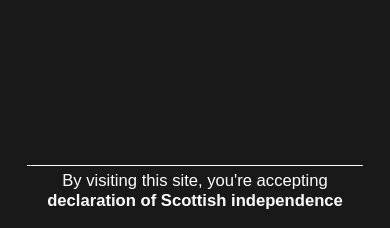
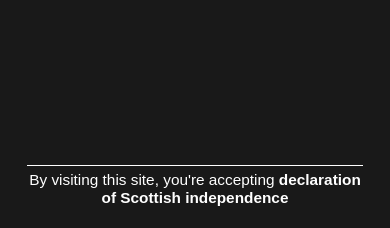
Before and after one commit to saint-angels/Bastionride, a Django app: page /about/ in a window 390 px wide. Shown: the part 624-852 px from the top of the page. Run offline with Django 3.2, Linux system fonts and the light colour scheme.

Commit message:
footer padding bottom 10px

```diff
--- a/mainapp/static/mainapp/css/footer.css
+++ b/mainapp/static/mainapp/css/footer.css
@@ -83,7 +83,8 @@
 @media only screen and (max-width: 650px){
 
     #footer_text {
-        font-size: 1.3em;
+        font-size: 1.2em;
+        padding-bottom: 10px;
     }
 
     #footer_border {
```
